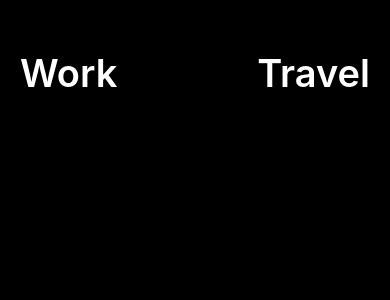
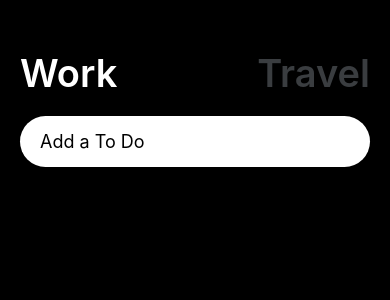
Before and after one commit to Tony0724/Todo-App, a React Native app: screen / in a window 390 px wide. Shown: the top 300 px of the page. Built offline with nearby package versions, Linux system fonts and the light colour scheme.

Commit message:
made Text input

```diff
--- a/App.js
+++ b/App.js
@@ -1,20 +1,26 @@
 import { StatusBar } from 'expo-status-bar';
-import React from 'react'
-import { StyleSheet, Text, View, TouchableOpacity} from 'react-native';
+import React, { useState } from 'react'
+import { StyleSheet, Text, View, TouchableOpacity, TextInput} from 'react-native';
 import { theme } from './colors';
 
 export default function App() {
+  const [Working, setWorking] = useState(true);
+  const [text, setText] = useState("");
+  const Travel = () => setWorking(false);
+  const Work = () => setWorking(true);
+  const onChangeText = (event) => setText(event)
   return (
     <View style={styles.container}>
       <StatusBar style="auto"></StatusBar>
       <View style={styles.header}>
-        <TouchableOpacity>
-          <Text style={styles.btnText}>Work</Text>
+        <TouchableOpacity onPress={Work}>
+          <Text style={{...styles.btnText, color: Working ? "white" : theme.gray}}>Work</Text>
         </TouchableOpacity>
-        <TouchableOpacity>
-          <Text style={styles.btnText}>Travel</Text>
+        <TouchableOpacity onPress={Travel}>
+          <Text style={{...styles.btnText,  color: !Working ? "white" : theme.gray}}>Travel</Text>
         </TouchableOpacity>
       </View>
+        <TextInput value={text} onChangeText={onChangeText} returnKeyType='send' placeholder={Working ? "Add a To Do" : "Where do you want to go?"} style={styles.input} />
     </View>
   );
 }
@@ -33,6 +39,13 @@
   btnText: {
     fontSize: 38,
     fontWeight: '600',
-    color: 'white'
+  },
+  input: {
+    backgroundColor: 'white',
+    paddingVertical: 15,
+    paddingHorizontal: 20,
+    borderRadius: 30,
+    marginTop: 20,
+    fontSize: 18
   }
 });
```
